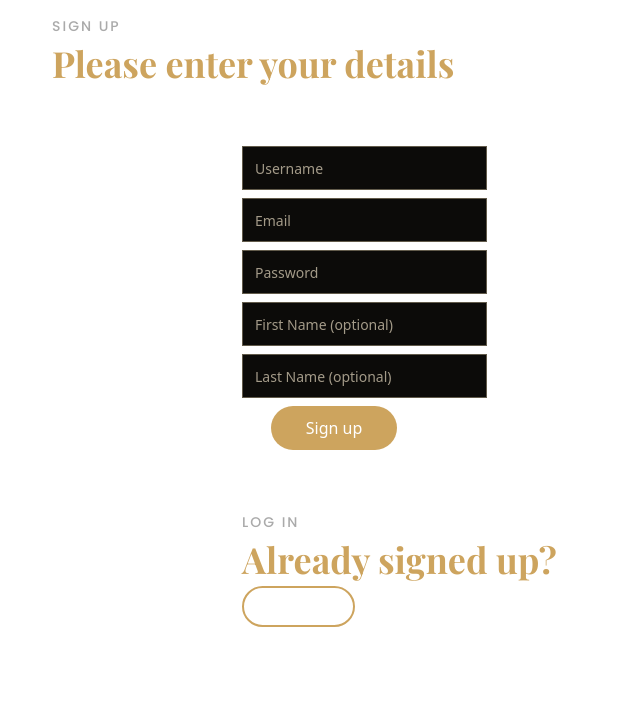
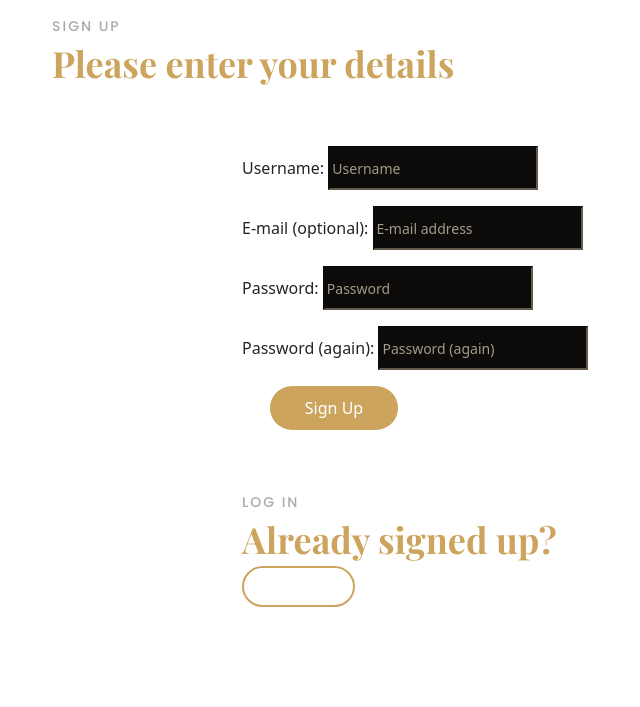
Before and after one commit to WelshDan/smittys-bar, a Django app: page /accounts/signup/ in a window 1280 px wide. Shown: the part 98-805 px from the top of the page, without its empty margins (30-670 px from the left). Run offline with Django 4.2, Linux system fonts and the light colour scheme; parts of the project's set-up code (start-up, migrations or seed data) failed here and were passed over; some web fonts are replaced.

Commit message:
Removed customer model and replaced with user model, removed user from admin panel which solved new user problem

```diff
--- a/bookings/models.py
+++ b/bookings/models.py
@@ -1,5 +1,5 @@
 from django.db import models
-from users.models import Customer
+from users.models import User
 from django.utils import timezone
 
 
@@ -55,7 +55,7 @@ class Reservation(models.Model):
     now = timezone.now()
 
     booking_id = models.AutoField(primary_key=True)
-    email = models.ForeignKey(Customer, on_delete=models.CASCADE)
+    email = models.ForeignKey(User, on_delete=models.CASCADE)
     table_number = models.CharField(
         max_length=20,
         choices=TABLE_NUMBERS,
--- a/smittys_bar/urls.py
+++ b/smittys_bar/urls.py
@@ -25,7 +25,6 @@ urlpatterns = [
     path('admin/', admin.site.urls),
     path('', views.get_index, name='index'),
     path('accounts/', include('allauth.urls')),
-    # path('accounts/', include('django.contrib.auth.urls')),
     path('base/', views.get_base, name='base'),
     path('booktable/', bookings_views.reserve_table, name='booktable'),
     path('bookings/', include('bookings.urls')),
--- a/templates/account/login.html
+++ b/templates/account/login.html
@@ -53,7 +53,7 @@
                         <p>Click here to register</p>
                     </div>
                     <div class="btns">
-                        <a href="{% url 'account_signup' %}" class="btn-signup animated fadeInUp scrollto">Sign Up</a>
+                        <a href="{% url 'account_signup' %}" class="btn-signup animated fadeInUp scrollto">{% trans "Sign Up" %}</a>
                     </div>
                 </div>
             </div>
--- a/templates/account/signup.html
+++ b/templates/account/signup.html
@@ -18,31 +18,9 @@
         <form action="{% url 'account_signup' %}" method="POST" role="form" class="signup-form aos-init aos animate"
           data-aos="fade-up" data-aos-delay="100">
           {% csrf_token %}
-          <div class="col-lg-4 col-md-4 form-group mt-3 mt-md-0">
-            <input type="username" name="username" class="form-control" placeholder="Username" data-rule="minlen:4"
-              data-msg="Please enter a username" required />
-            <div class="validate"></div>
-          </div>
-          <div class="col-lg-4 col-md-4 form-group mt-3 mt-md-0">
-            <input type="email" name="email" class="form-control" placeholder="Email" data-rule="minlen:4"
-              data-msg="Please enter an email address" required />
-            <div class="validate"></div>
-          </div>
-          <div class="col-lg-4 col-md-4 form-group mt-3 mt-md-0">
-            <input type="password" class="form-control" name="password" placeholder="Password" data-rule="password"
-              data-msg="Please enter a password" required />
-            <div class="validate"></div>
-          </div>
-          <div class="col-lg-4 col-md-4 form-group mt-3 mt-md-0">
-            <input type="text" class="form-control" name="first_name" placeholder="First Name (optional)"
-              data-rule="fname" data-msg="First Name" />
-          </div>
-          <div class="col-lg-4 col-md-4 form-group mt-3 mt-md-0">
-            <input type="text" class="form-control" name="last_name" placeholder="Last Name (optional)"
-              data-rule="lname" data-msg="Last Name" />
-          </div>
+          {{ form.as_p }}
           <div class="col-lg-3 col-md-3 form-group bt-submit animated fadeInUp scrollto text-center">
-            <button type="submit">Sign up</button>
+            <button type="submit">{% trans "Sign Up" %}</button>
           </div>
           <div class="section-title">
             <div class="login-title">
--- a/templates/base.html
+++ b/templates/base.html
@@ -43,7 +43,7 @@
                         01.00</span></i>
                 {% if request.user.is_authenticated %}
                 <i class="bi bi-person-check-fill d-flex align-items-center ms-4"><span>Logged in as
-                        {{user.email}}</span></i>
+                        {{user.username}}</span></i>
                 {% else %}
                 <i class="bi bi-person-exclamation  align-items-center ms-4"><span>You are not logged in</span></i>
                 {% endif %}
--- a/users/models.py
+++ b/users/models.py
@@ -3,9 +3,9 @@ from django.utils import timezone
 from django.contrib.auth.models import User
 
 
-class Customer(models.Model):
-    username = models.CharField(max_length=128)
-    email = models.EmailField(max_length=100, unique=True)
+class User(models.Model):
+    username = models.CharField(max_length=128, blank=False)
+    email = models.EmailField(max_length=100, unique=True, blank=False)
     password = models.CharField(max_length=128, default="password")
     date_joined = models.DateTimeField(default=timezone.now)
     is_active = models.BooleanField(default=True)
```
Also changed, not shown: bookings/forms.py (+4 -4 lines), bookings/views.py (+11 -11 lines), users/admin.py (+3 -5 lines), users/forms.py (+9 -4 lines), users/views.py (+21 -22 lines).
